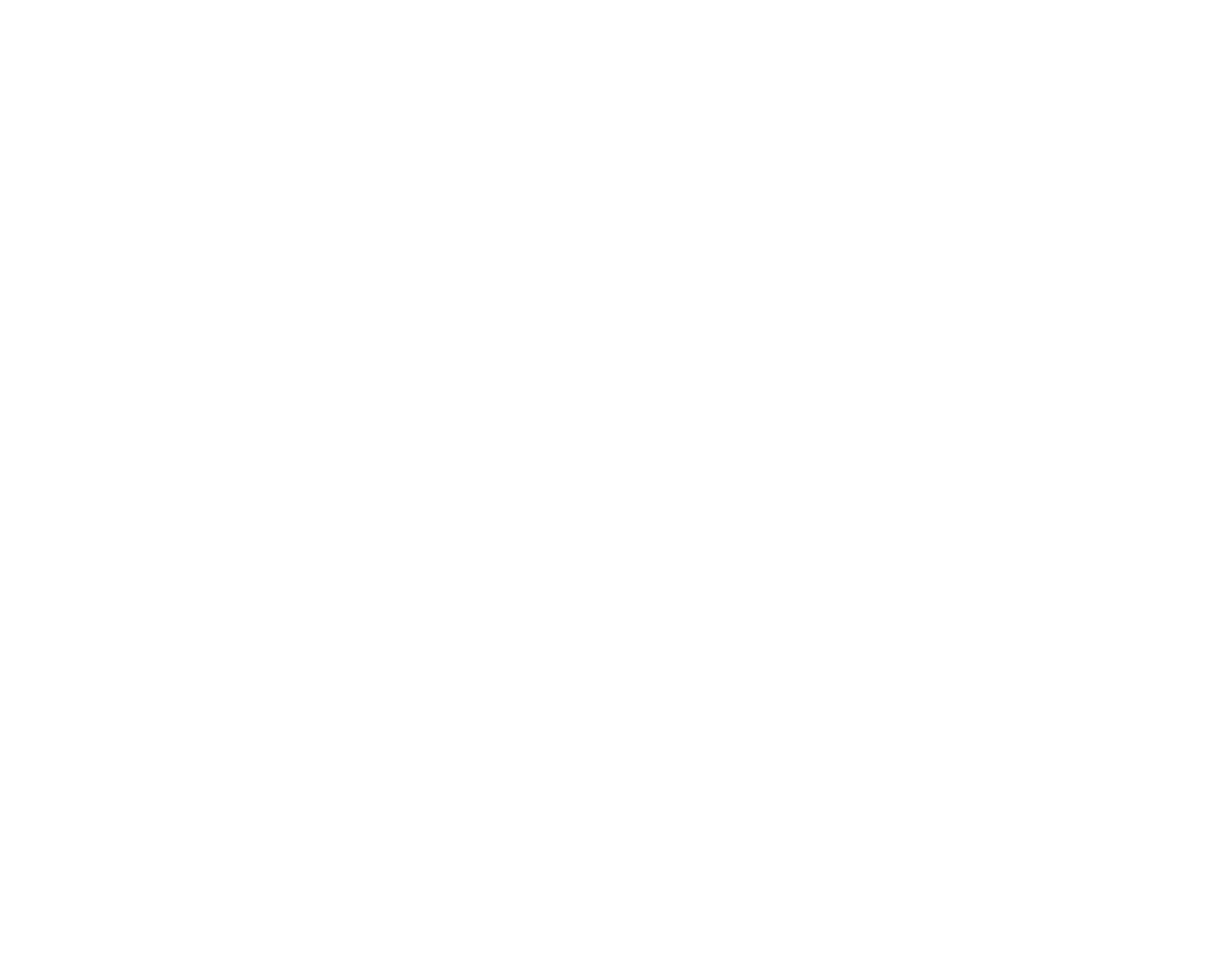
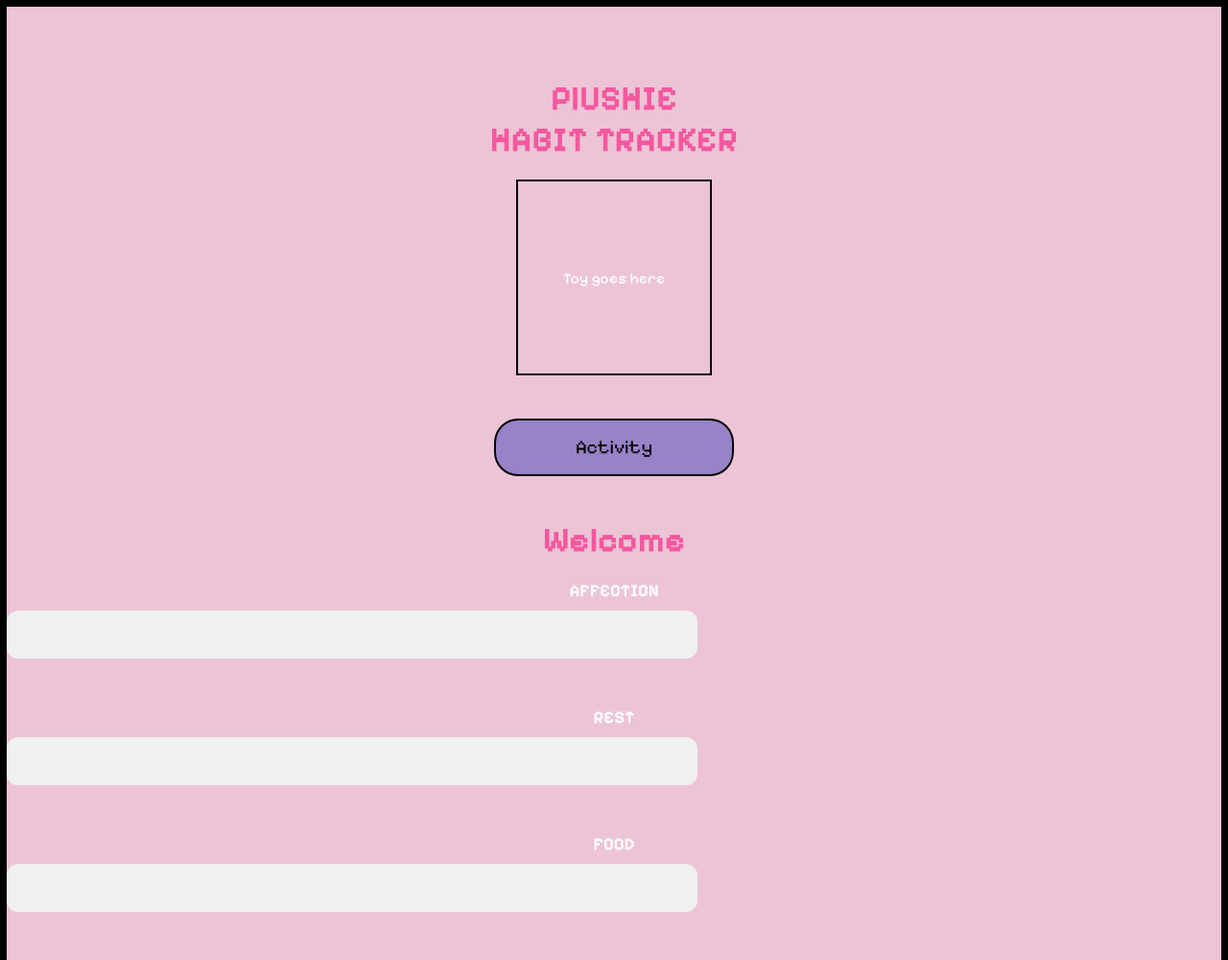
Before and after one commit to pink-hatters/elle-hacks-2025, a plain HTML site: page exercise.html in a window 1280 px wide. Shown: the whole page at 96% size. Before the commit the page ends 800 px from the top, so only its background shows below. Drawn offline with Linux system fonts and the light colour scheme.

Commit message:
updated html and css

```diff
--- a/exercise.html
+++ b/exercise.html
@@ -0,0 +1,66 @@
+<!DOCTYPE html>
+<html lang="en">
+<head>
+    <meta charset="UTF-8">
+    <meta name="viewport" content="width=device-width, initial-scale=1.0">
+    <title>Okay</title>
+    <link rel="stylesheet" href="style.css">
+
+    <link rel="preconnect" href="https://fonts.googleapis.com">
+    <link rel="preconnect" href="https://fonts.gstatic.com" crossorigin>
+    <link href="https://fonts.googleapis.com/css2?family=Pixelify+Sans:wght@400..700&display=swap" rel="stylesheet">
+    <title>Plushie</title>
+
+</head>
+
+
+<body>
+    <h1 id="main-title">PlUSHIE <br> HABIT TRACKER</h1>
+    <div style="text-align: center;">
+        <div id="object-space" style="width: 200px; height: 200px; border: 2px solid black; margin: 0 auto; display: flex; align-items: center; justify-content: center;">
+            <p>Toy goes here</p>
+        </div>
+        <div class="button-container">
+            <a href="HABIT.html"><button class="rounded-button">Activity</button></a>
+            </div>
+    </div>
+
+    <script>
+        function buttonAction(){
+            alert("Entering activity page");
+        }
+
+    </script>
+
+    <h1>Welcome</h1>
+
+    <div class="spacer"></div>
+
+
+    <div class="bars">
+        <div class="progress-group">
+            <div class="progress-title">AFFECTION</div>
+            <div class="progress-bar" id="Affection">
+              <div id="progressAffection" class="progress"></div>
+            </div>
+          </div>
+
+          <!-- Rest Progress Bar -->
+          <div class="progress-group">
+            <div class="progress-title">REST</div>
+            <div class="progress-bar" id="Rest">
+              <div id="progressRest" class="progress"></div>
+            </div>
+          </div>
+
+          <!-- Health Progress Bar -->
+          <div class="progress-group">
+            <div class="progress-title">FOOD</div>
+            <div class="progress-bar" id="Health">
+              <div id="progressHealth" class="progress"></div>
+            </div>
+          </div>
+    </div>
+
+</body>
+</html>
--- /dev/null
+++ b/proj.css
@@ -0,0 +1,99 @@
+
+  *{
+    font-family: "Pixelify Sans", serif;
+    font-weight: 400;
+        text-align: center;
+    align-items: center;
+
+  }
+
+#main-title{
+    font-size: 100px;
+    color: #f5579e;
+    text-shadow: #f5579e;
+}
+
+
+
+body{
+background-color: #ecc4d6;
+display: flex;
+      flex-direction: column;
+      align-items: center;
+      justify-content: center;
+      height: 100vh; /* Full viewport height */
+      margin: 0;
+       font-family: Arial, sans-serif;
+
+}
+
+
+
+button {
+        flex-direction: column;
+        align-items: center;
+        justify-content: center;
+        width: 350px; /* Adjust width */
+        height: 50px; /* Adjust height */
+        font-size: 20px; /* Adjust text size */
+        padding: 10px; /* Adjust padding */
+        border-radius: 12px;
+        margin-bottom: 50px;
+        background-color: rgb(190, 229, 201);
+        border: none;
+
+}
+
+button {
+  transition-duration: 0.4s;
+ }
+
+ button:hover {
+ background-color: #54af57; /* Green */
+ color: white;
+ }
+
+
+
+.progress-bar {
+  width: 700px;
+  height: 50px; /* Adjust height */
+  background-color: #f0f0f0;
+  height: 30px;
+  border-radius: 12px;
+  margin-bottom: 50px;
+  padding: 10px;
+
+}
+
+.progress {
+  width: 0px;
+  height: 100%;
+  background-color: #4caf50;
+  transition: width 0.3s ease;
+  border-radius: 12px;
+  left: 0;
+  position: relative;
+  overflow: hidden; /* Prevents overflow issues */
+}
+
+.progress-group {
+    margin-bottom: 20px;
+    text-align: center;
+  }
+
+  .progress-title {
+    font-size: 18px;
+    font-weight: bold;
+    margin-bottom: 10px;
+    font-family: "Pixelify Sans", serif;
+    font-optical-sizing: auto;
+
+  }
+
+
+bars
+{
+    align-self: center;
+    align-content: center;
+}
--- a/style.css
+++ b/style.css
@@ -1,43 +1,116 @@
 body {
-    font-family: Arial, sans-serif;
-    background-color: black;
+    background-color: #ecc4d6;
     color: white;
+    padding-top: 50px;
+    margin: 0;
     text-align: center;
-    padding-top: 50px;
+    align-items: center;
+    border: 7px solid black;
+    box-sizing: border-box;
+    font-family: "Pixelify Sans", serif;
 }
 
 h1 {
     font-size: 36px;
+    margin-bottom: 20px;
+    color: #f5579e;
+    text-shadow: #f5579e;
 }
 
 .button-container {
-    margin-top: 20px;
-      text-align: center;
+    display: flex;
+    flex-direction: column;
+    align-items: center;
+    justify-content: center;
+    margin-top: 30px;
+    margin-bottom: 30px;
 }
 
 .button-container button {
-    padding: 10px 20px;
-    font-size: 18px;
-    margin: 10px;
+    padding: 15px 40px;  /* Add padding to control the size */
+    font-size: 20px;     /* Control the font size */
+    margin: 15px;
     cursor: pointer;
-    background-color: #555;
-    color: white;
-    border: none;
-    border-radius: 5px;
-    width: 200px;
-    display: block;
-    margin-left: auto;
-    margin-right: auto;
-      text-align: center;
+    background-color: #9882c8;
+    color: black;
+    border: 2px solid #000;  /* Add a solid black outline */
+    border-radius: 25px;
+    transition: background-color 0.3s ease;
+    width: 250px;   /* Fixed width for all buttons */
+    height: 60px;   /* Fixed height for all buttons */
+    font-family: "Pixelify Sans", serif;
 }
 
 .button-container button:hover {
-    background-color: #777;
-      text-align: center;
-
+    background-color: #477c84;
+    border: 2px solid #666;  /* Outline changes color on hover */
 }
 
-.button-container a {
-    display: block;
-    margin: 10px 0;
+
+/* Circle for the profile picture */
+.circle {
+    width: 200px;
+    height: 200px;
+    margin: 30px auto;
+    border-radius: 50%;
+    overflow: hidden;
+    border: 5px solid black;
+    cursor: pointer;
 }
+
+/* Image inside the circle */
+.circle img {
+    width: 100%;
+    height: 100%;
+    object-fit: cover; /* Ensures the image fills the circle properly */
+}
+
+/* Hide the file input */
+.file-input {
+    display: none; /* Hide the file input element */
+}
+
+.progress-bar {
+    width: 700px;
+    height: 50px; /* Adjust height */
+    background-color: #f0f0f0;
+    height: 30px;
+    border-radius: 12px;
+    margin-bottom: 50px;
+    padding: 10px;
+
+  }
+
+
+
+  .progress {
+    width: 0px;
+    height: 100%;
+    background-color: #4caf50;
+    transition: width 0.3s ease;
+    border-radius: 12px;
+    left: 0;
+    position: relative;
+    overflow: hidden; /* Prevents overflow issues */
+  }
+
+  .progress-group {
+      margin-bottom: 20px;
+      text-align: center;
+    }
+
+    .progress-title {
+      font-size: 18px;
+      font-weight: bold;
+      margin-bottom: 10px;
+      font-family: "Pixelify Sans", serif;
+      font-optical-sizing: auto;
+
+    }
+
+
+  bars
+  {
+      align-self: center;
+      align-content: center;
+  }
```
Also changed, not shown: habit.html (+44 -19 lines), index.html (+33 -23 lines), plushie.js (added, +18 -0 lines).
